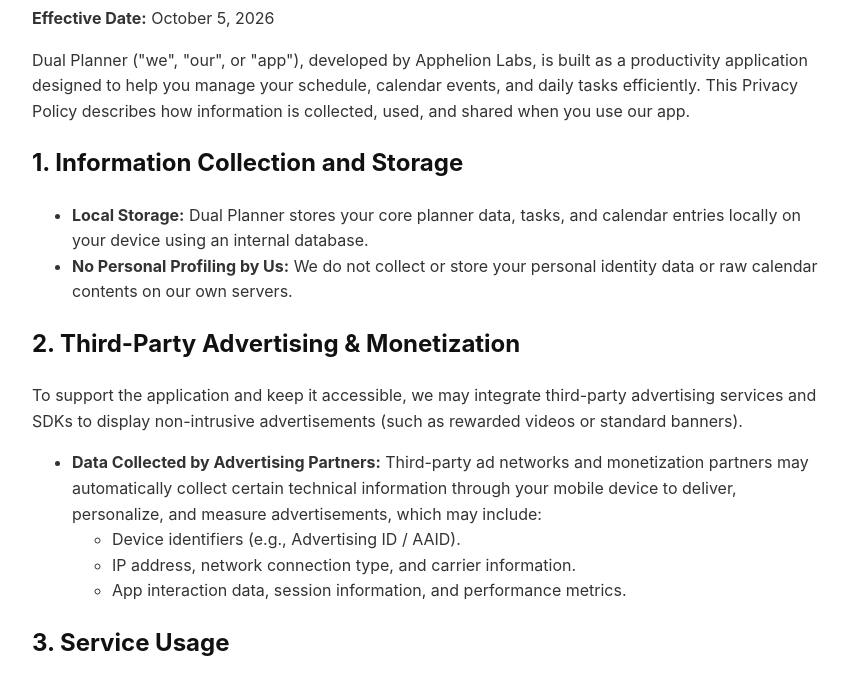
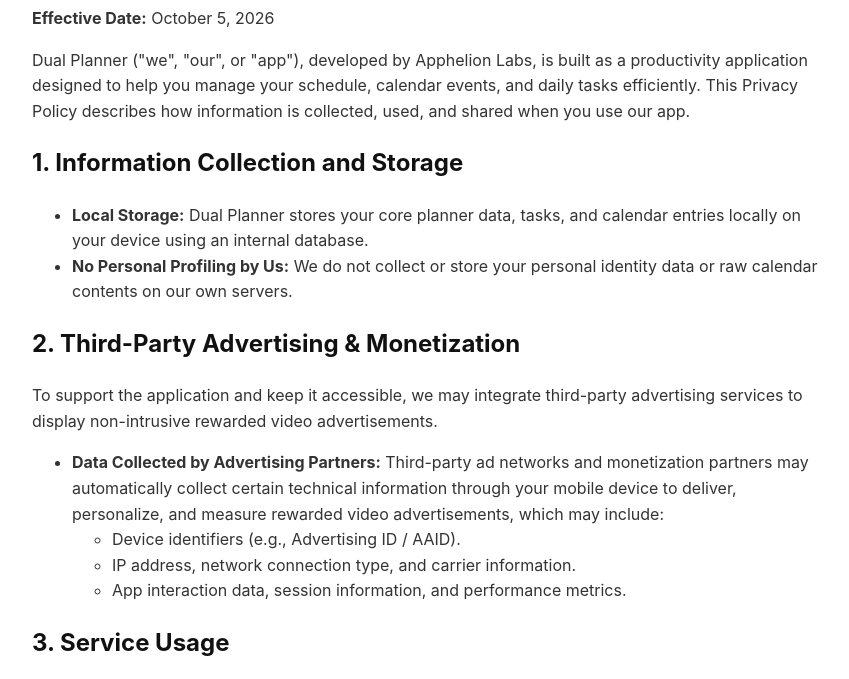
Before and after one commit to ApphelionLabs/apphelionlabs.github.io, a plain HTML site: page dual-planner/privacy-policy/index.html in a window 1280 px wide. Shown: the part 108-787 px from the top of the page, without its empty margins (208-1057 px from the left). Drawn offline with Linux system fonts and the light colour scheme.

Commit message:
Update index.html

```diff
--- a/dual-planner/privacy-policy/index.html
+++ b/dual-planner/privacy-policy/index.html
@@ -38,9 +38,9 @@
     </ul>
 
     <h2>2. Third-Party Advertising & Monetization</h2>
-    <p>To support the application and keep it accessible, we may integrate third-party advertising services and SDKs to display non-intrusive advertisements (such as rewarded videos or standard banners).</p>
+    <p>To support the application and keep it accessible, we may integrate third-party advertising services to display non-intrusive rewarded video advertisements.</p>
     <ul>
-        <li><strong>Data Collected by Advertising Partners:</strong> Third-party ad networks and monetization partners may automatically collect certain technical information through your mobile device to deliver, personalize, and measure advertisements, which may include:
+        <li><strong>Data Collected by Advertising Partners:</strong> Third-party ad networks and monetization partners may automatically collect certain technical information through your mobile device to deliver, personalize, and measure rewarded video advertisements, which may include:
             <ul>
                 <li>Device identifiers (e.g., Advertising ID / AAID).</li>
                 <li>IP address, network connection type, and carrier information.</li>
```
